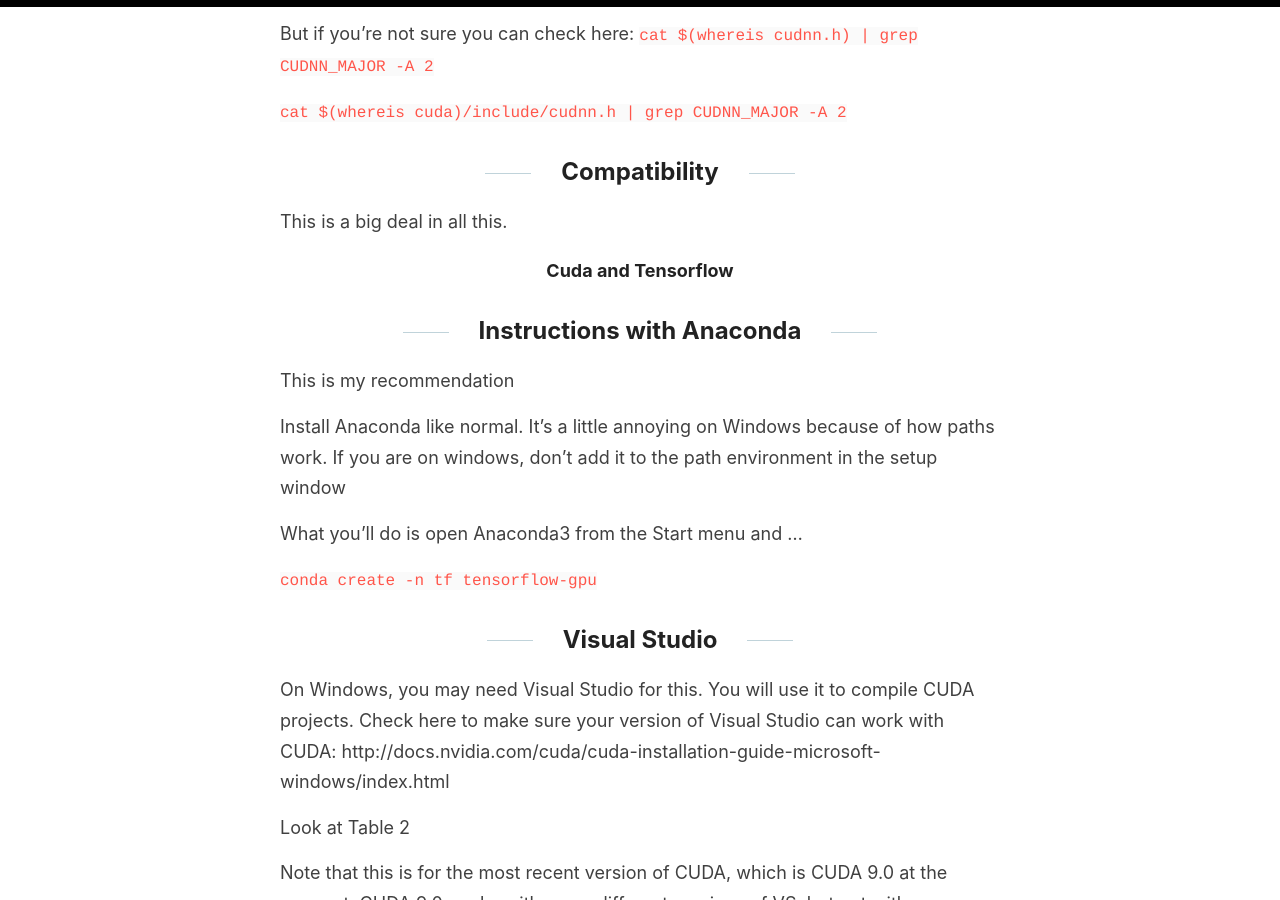
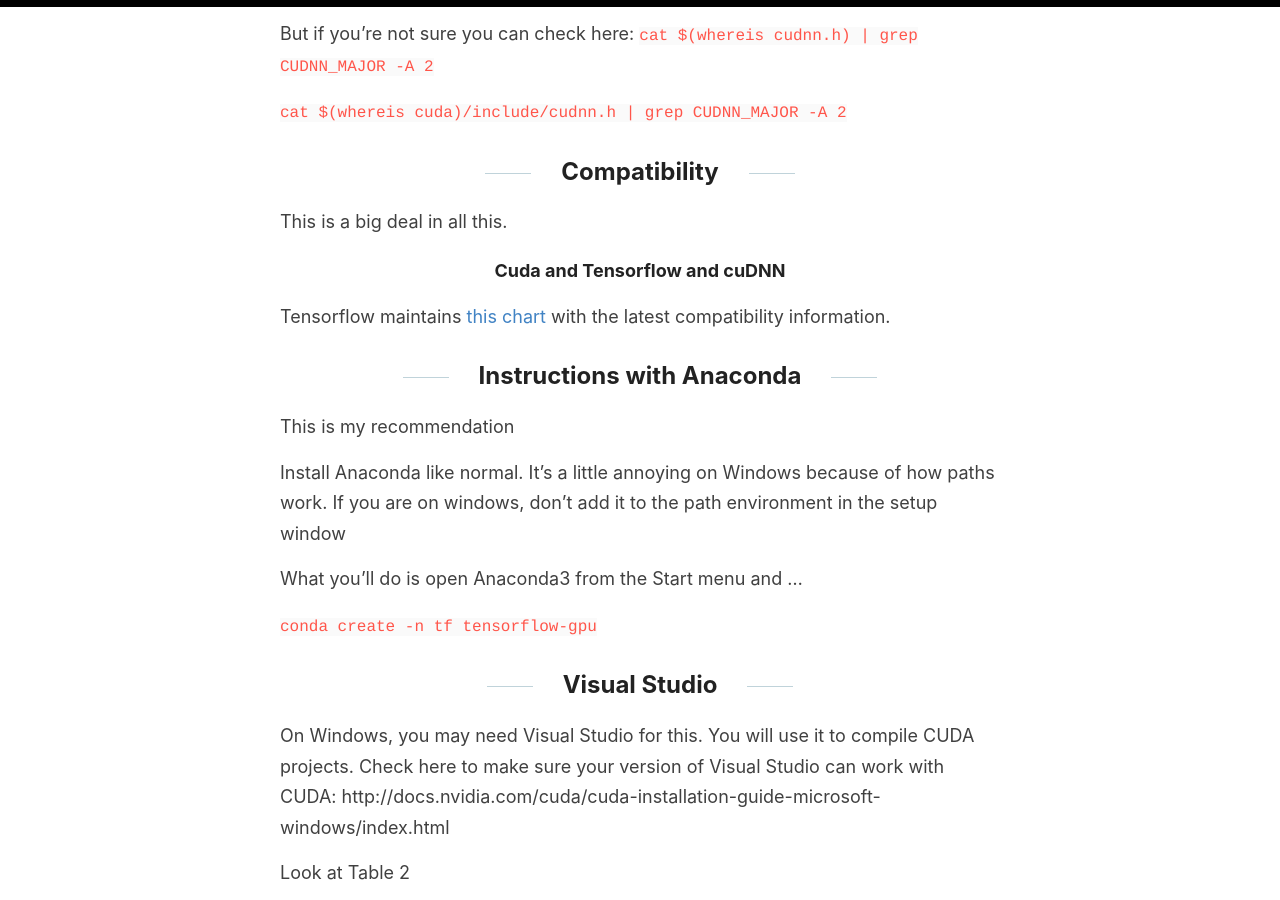
Before and after one commit to jss367/blog, a Jekyll site: the page built from _posts/2017-6-21-tensorflow-gpu-cuda.md, in a window 1280 px wide and 900 px high, scrolled down 1329 px. Built offline with Jekyll 4.4.1, drawn with Linux system fonts in a browser that asks for light colours; our own code applies the rules of GitHub Pages for plain Markdown files.

Commit message:
Update 2017-6-21-tensorflow-gpu-cuda.md

```diff
--- a/_posts/2017-6-21-tensorflow-gpu-cuda.md
+++ b/_posts/2017-6-21-tensorflow-gpu-cuda.md
@@ -53,8 +53,9 @@ But if you're not sure you can check here:
 
 This is a big deal in all this.
 
-#### Cuda and Tensorflow
+#### Cuda and Tensorflow and cuDNN
 
+Tensorflow maintains [this chart](https://www.tensorflow.org/install/source#gpu) with the latest compatibility information.
 
 ## Instructions with Anaconda
 
```
